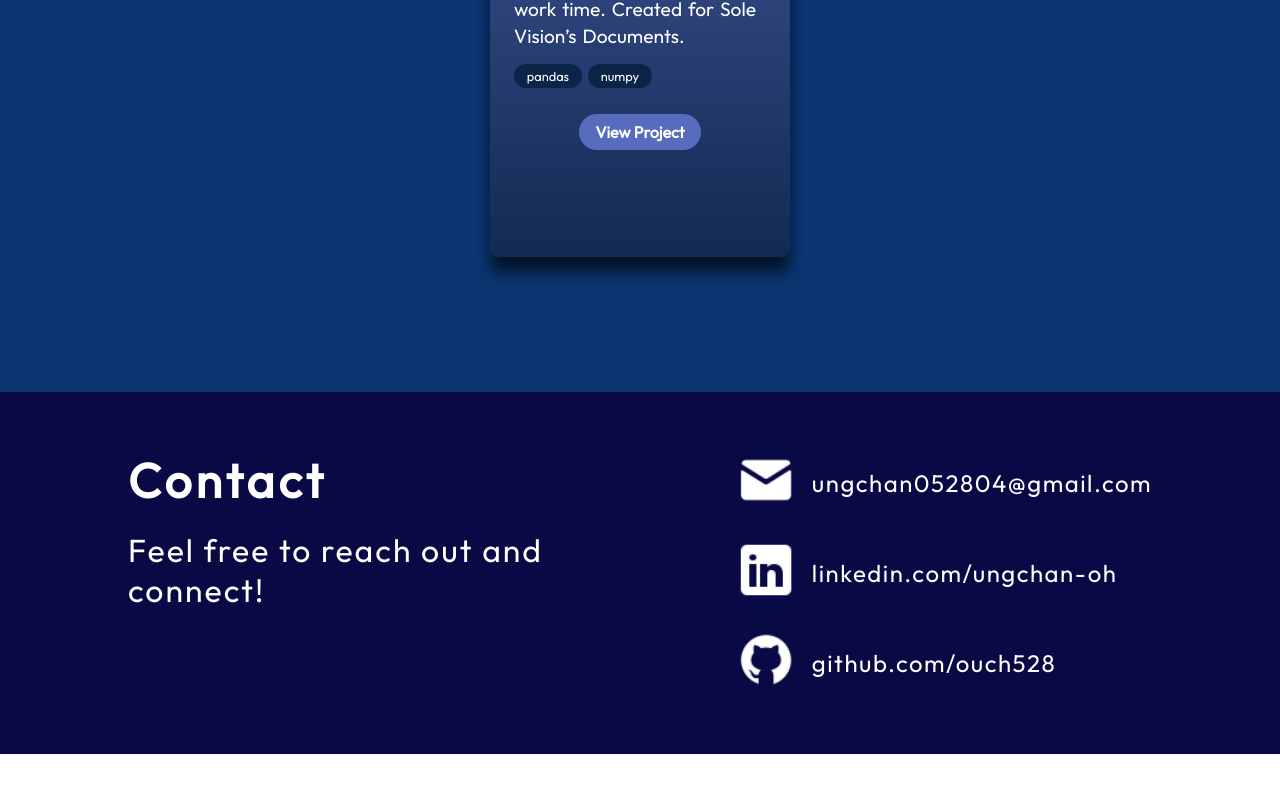
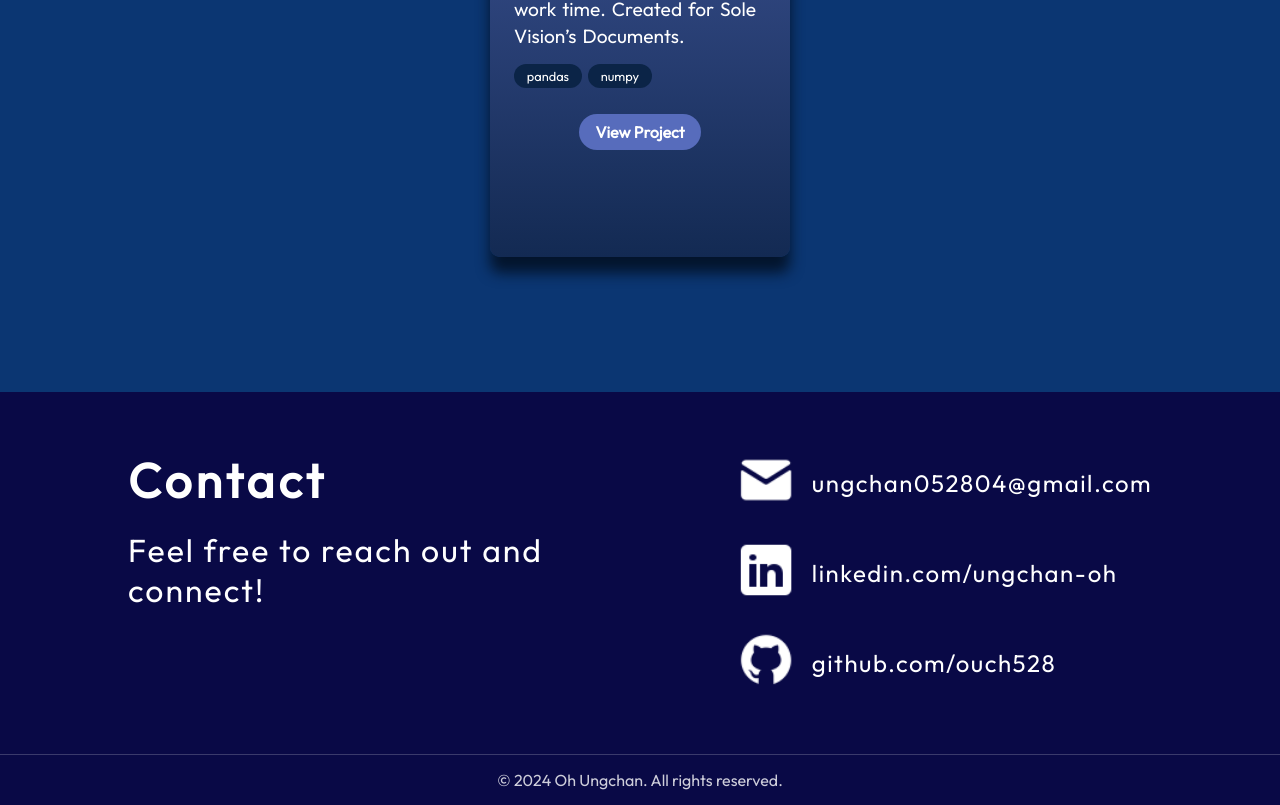
Before and after one commit to ouch528/portfolio, a React (Vite) app: page / in a window 1280 px wide. Shown: the part 7058-7863 px from the top of the page. Before the commit the page ends 7812 px from the top, so only its background shows below. Built offline with nearby package versions, Linux system fonts and the light colour scheme.

Commit message:
added copyright

```diff
--- a/src/App.jsx
+++ b/src/App.jsx
@@ -8,6 +8,7 @@ import { Projects } from './components/Projects/Projects';
 import { Contact } from './components/Contact/Contact';
 import { Competitions } from './components/Competitions/Competitions';
 import { Academics } from './components/Academics/Academics';
+import { Copyright } from './components/Copyright/Copyright';
 
 function App() {
   return (
@@ -20,6 +21,7 @@ function App() {
       <Competitions />
       <Projects />
       <Contact />
+      <Copyright />
     </div>
   );
 }
--- /dev/null
+++ b/src/components/Copyright/Copyright.jsx
@@ -0,0 +1,10 @@
+import React from 'react';
+import styles from "./Copyright.module.css";
+
+export const Copyright = () => {
+    return (
+        <div className={styles.copyright} id="copyright">
+            <p>© {new Date().getFullYear()} Oh Ungchan. All rights reserved.</p>
+        </div>
+    );
+};
--- /dev/null
+++ b/src/components/Copyright/Copyright.module.css
@@ -0,0 +1,11 @@
+@import "../../vars.css";
+
+.copyright {
+    text-align: center;
+    font-size: 1rem;
+    color: rgba(255, 255, 255, 0.8);
+    padding: 15px 0;
+    border-top: 1px solid rgba(255, 255, 255, 0.2); /* Optional for separation */
+    background-color: rgb(9, 9, 70); /* Matches your design */
+    width: 100%; /* Ensure it spans the full width */
+}
```
